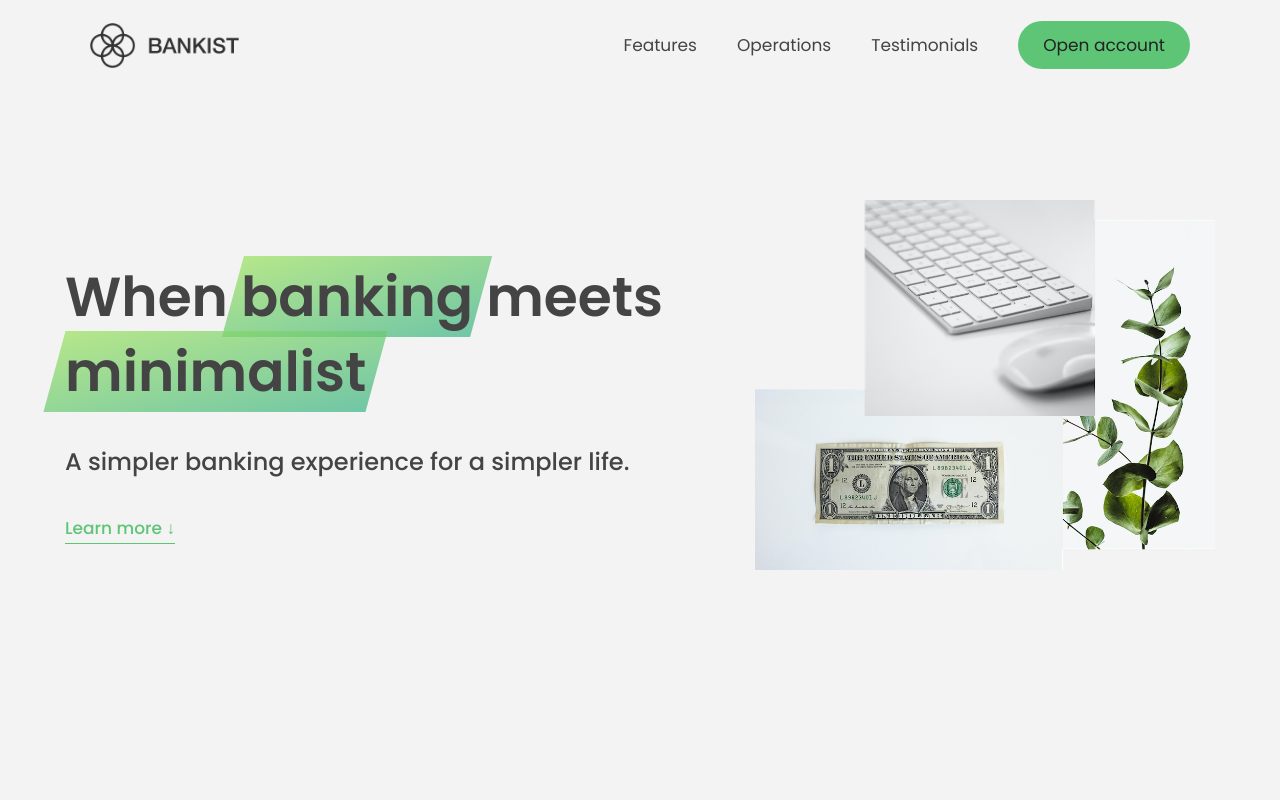
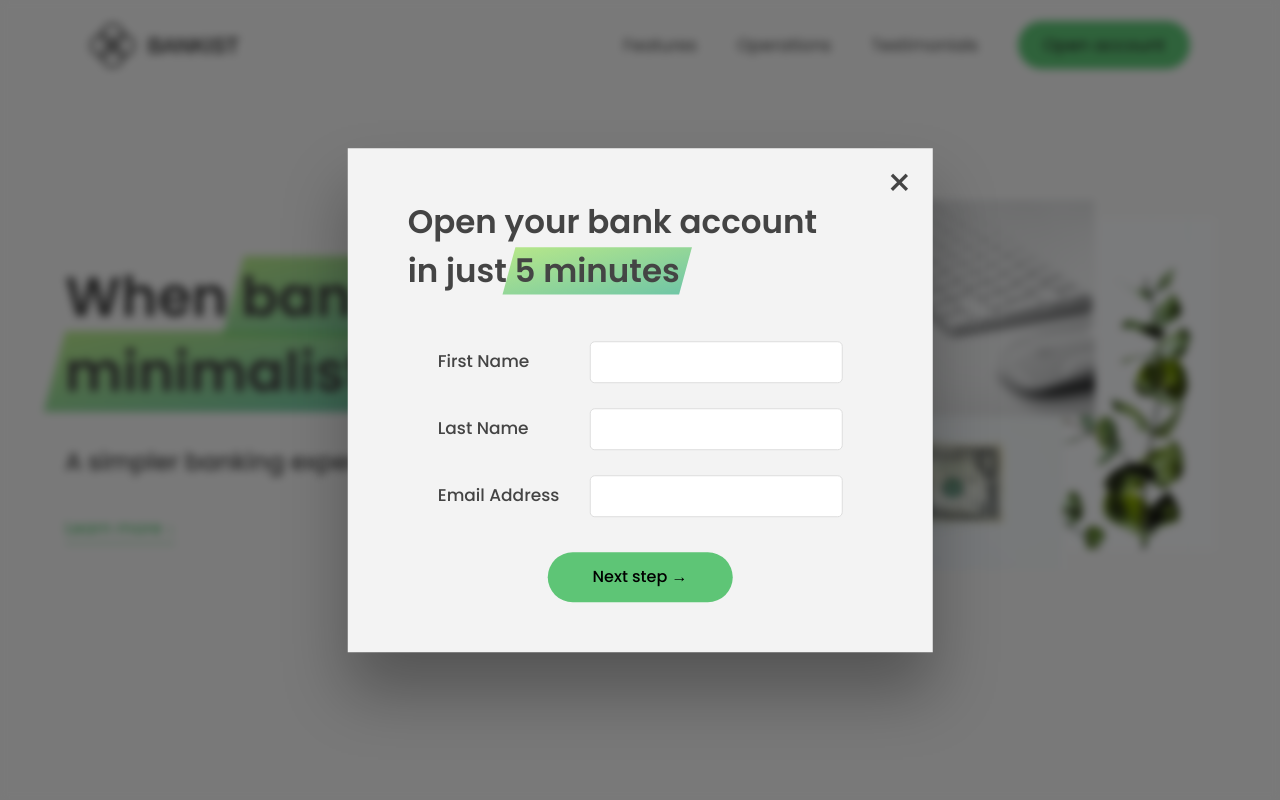
Before and after one commit to GentleMizt/Bankist-Website, a plain HTML site: page index.html in a window 1280 px wide. Both pictures are taken after a click on the link "Open account". Shown: the top 800 px of the page. Drawn offline with Linux system fonts and the light colour scheme.

Commit message:
progress

```diff
--- a/index.html
+++ b/index.html
@@ -350,6 +350,6 @@
     </div>
     <div class="overlay hidden"></div>
 
-    <script src="script.js"></script>
+    <script src="lancer.js"></script>
   </body>
 </html>
--- a/lancer.js
+++ b/lancer.js
@@ -8,7 +8,8 @@ const overlay = document.querySelector('.overlay');
 const btnCloseModal = document.querySelector('.btn--close-modal');
 const btnsOpenModal = document.querySelectorAll('.btn--show-modal');
 
-const openModal = function () {
+const openModal = function (e) {
+  e.preventDefault();
   modal.classList.remove('hidden');
   overlay.classList.remove('hidden');
 };
```
